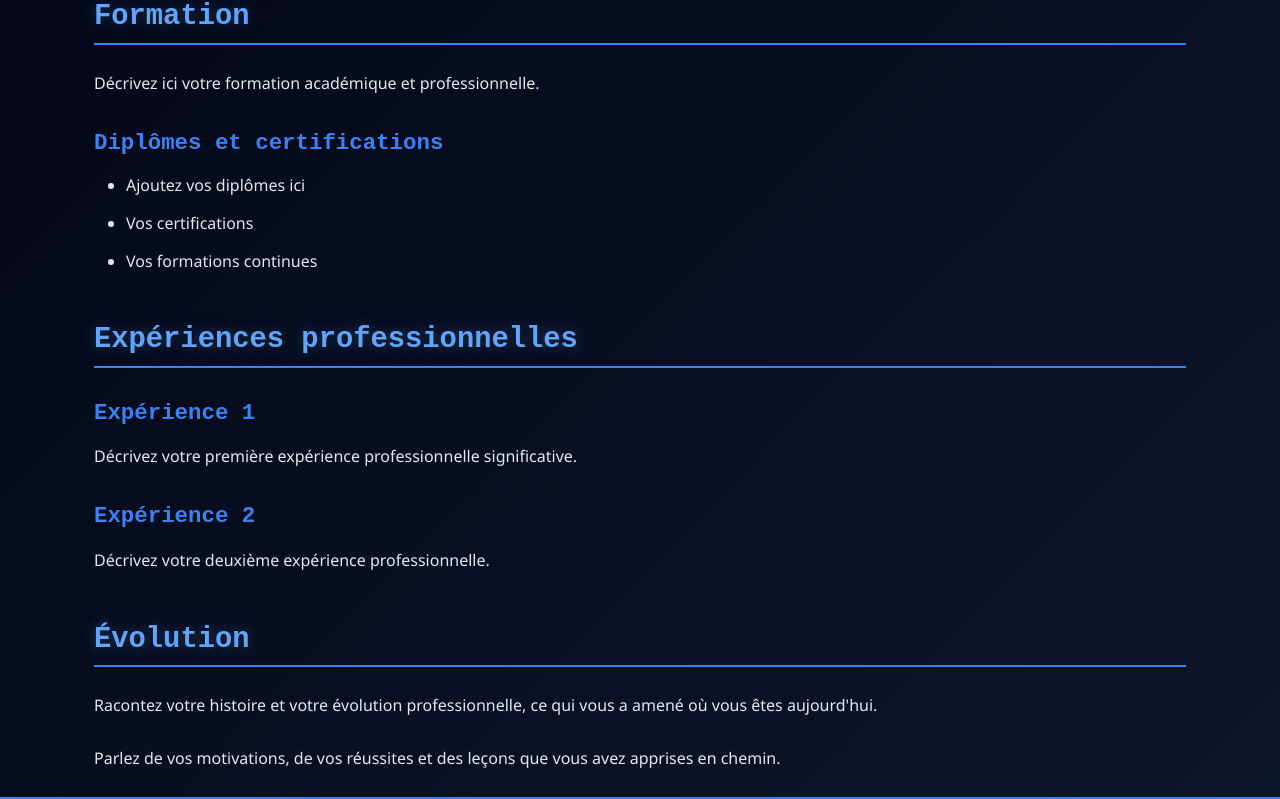
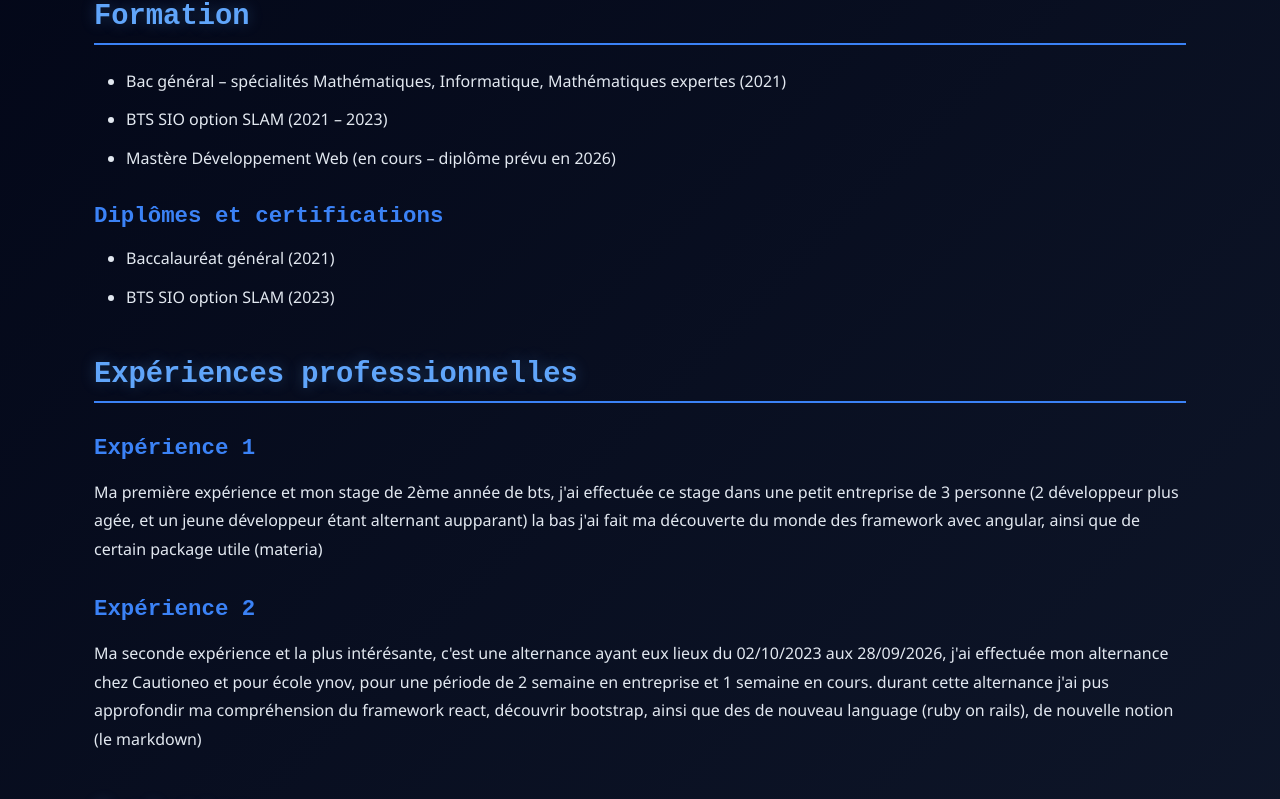
Before and after one commit to Tancelin1/porte-folio, a Next.js app: page /histoire in a window 1280 px wide. Shown: the part 272-1071 px from the top of the page. Built offline with nearby package versions, Linux system fonts and the light colour scheme.

Commit message:
chance texte in my presentation

```diff
--- a/app/histoire/page.tsx
+++ b/app/histoire/page.tsx
@@ -3,7 +3,7 @@ import { promises as fs } from 'fs';
 import path from 'path';
 
 export default async function Histoire() {
-  const filePath = path.join(process.cwd(), 'data', 'histoire.md');
+  const filePath = path.join(process.cwd(), 'locale/fr', 'histoire.md');
   const content = await fs.readFile(filePath, 'utf8');
 
   return (
--- a/app/presentation/page.tsx
+++ b/app/presentation/page.tsx
@@ -3,7 +3,7 @@ import { promises as fs } from 'fs';
 import path from 'path';
 
 export default async function Presentation() {
-  const filePath = path.join(process.cwd(), 'data', 'presentation.md');
+  const filePath = path.join(process.cwd(), 'locale/fr', 'presentation.md');
   const content = await fs.readFile(filePath, 'utf8');
 
   return (
--- a/data/histoire.md
+++ /dev/null
@@ -1,25 +0,0 @@
-# Mon Parcours
-
-## Formation
-
-Décrivez ici votre formation académique et professionnelle.
-
-### Diplômes et certifications
-
-- Ajoutez vos diplômes ici
-- Vos certifications
-- Vos formations continues
-
-## Expériences professionnelles
-
-### Expérience 1
-Décrivez votre première expérience professionnelle significative.
-
-### Expérience 2
-Décrivez votre deuxième expérience professionnelle.
-
-## Évolution
-
-Racontez votre histoire et votre évolution professionnelle, ce qui vous a amené où vous êtes aujourd'hui.
-
-Parlez de vos motivations, de vos réussites et des leçons que vous avez apprises en chemin.
--- /dev/null
+++ b/locale/fr/histoire.md
@@ -0,0 +1,27 @@
+# Mon Parcours
+
+## Formation
+
+- Bac général – spécialités Mathématiques, Informatique, Mathématiques expertes (2021)
+- BTS SIO option SLAM (2021 – 2023)
+- Mastère Développement Web (en cours – diplôme prévu en 2026)
+
+### Diplômes et certifications
+
+- Baccalauréat général (2021)
+- BTS SIO option SLAM (2023)
+
+
+## Expériences professionnelles
+
+### Expérience 1
+Ma première expérience et mon stage de 2ème année de bts, j'ai effectuée ce stage dans une petit entreprise de 3 personne (2 développeur plus agée, et un jeune développeur étant alternant aupparant) la bas j'ai fait ma découverte du monde des framework avec angular, ainsi que de certain package utile (materia)
+
+### Expérience 2
+Ma seconde expérience et la plus intérésante, c'est une alternance ayant eux lieux du 02/10/2023 aux 28/09/2026, j'ai effectuée mon alternance chez Cautioneo et pour école ynov, pour une période de 2 semaine en entreprise et 1 semaine en cours.
+durant cette alternance j'ai pus approfondir ma compréhension du framework react, découvrir bootstrap, ainsi que des de nouveau language (ruby on rails), de nouvelle notion (le markdown)
+
+
+## Évolution
+
+fort de tous ces expérience, je me présente envers vous en temps que jeune diplomée d'un master en developpement web, en espérant pouvoir travailler avec vous
```
Also changed, not shown: app/projets/page.tsx (+6 -22 lines), data/presentation.md (deleted, +0 -18 lines), locale/fr/presentation.md (added, +19 -0 lines), locale/fr/projets.json (renamed from public/data/projets.json).
